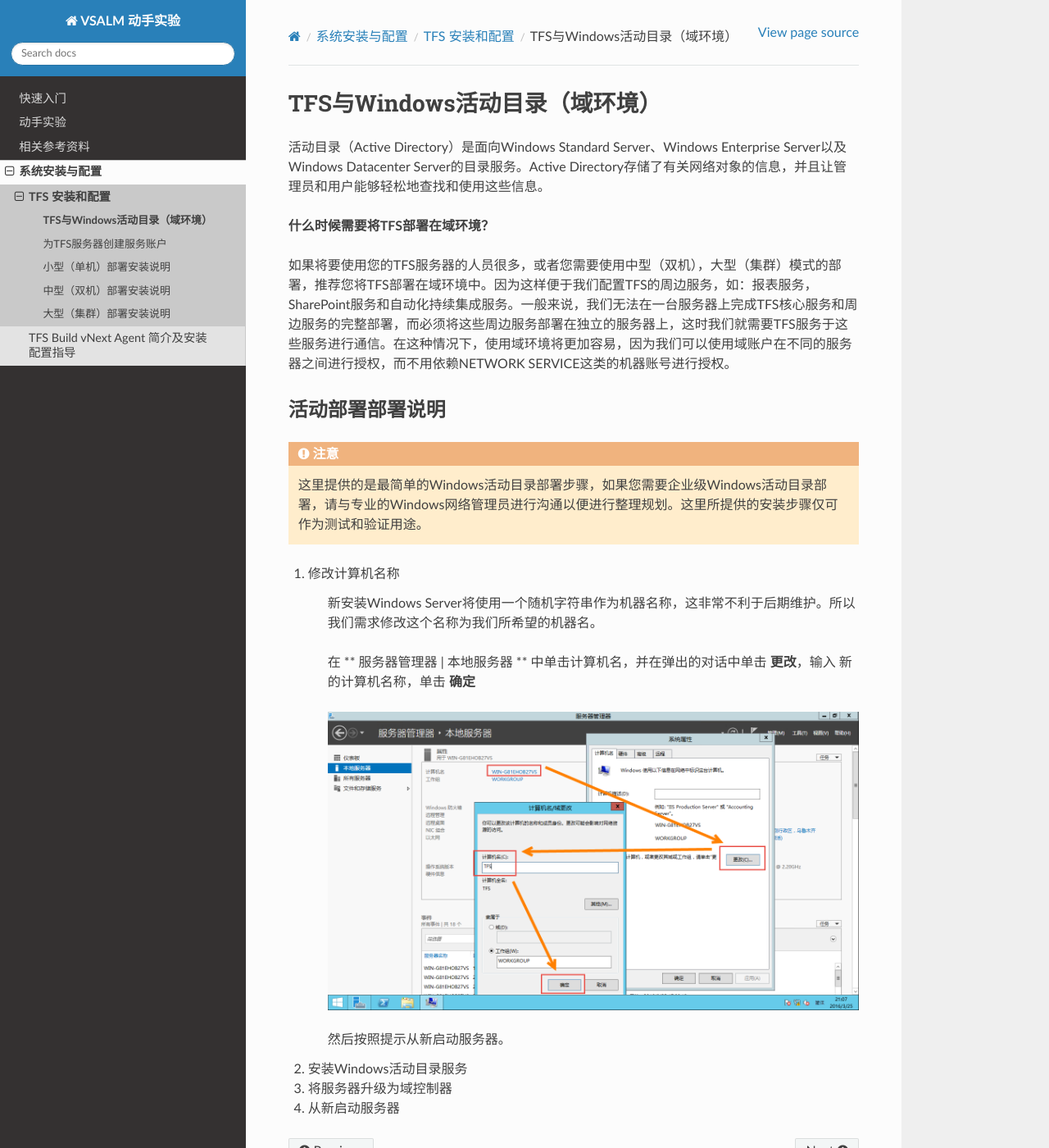
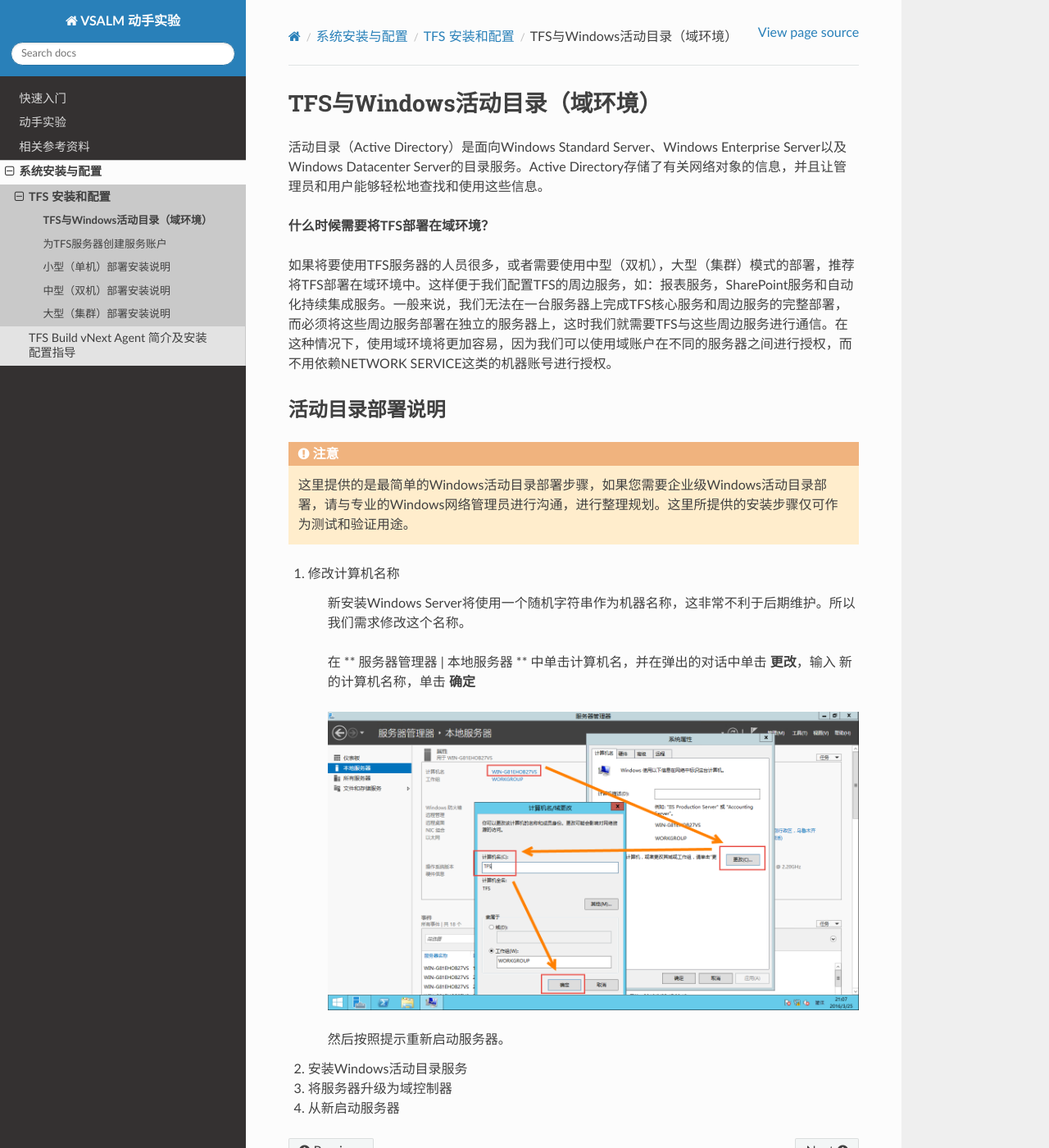
Before and after one commit to ups216/vsalm-hols, a Sphinx documentation site: the page built from docs/others/tfs-installation-ad.rst, in a window 1280 px wide and 1400 px high. Shown: the whole window at 82% size. Built offline with Sphinx 7.4.7 and the Read the Docs theme 2.0.0, drawn with Linux system fonts in a browser that asks for light colours; the version number could not be read and is left out.

Commit message:
fix typos

```diff
--- a/docs/others/tfs-installation-ad.rst
+++ b/docs/others/tfs-installation-ad.rst
@@ -5,23 +5,23 @@
 
 **什么时候需要将TFS部署在域环境？**
 
-如果将要使用您的TFS服务器的人员很多，或者您需要使用中型（双机），大型（集群）模式的部署，推荐您将TFS部署在域环境中。因为这样便于我们配置TFS的周边服务，如：报表服务，SharePoint服务和自动化持续集成服务。一般来说，我们无法在一台服务器上完成TFS核心服务和周边服务的完整部署，而必须将这些周边服务部署在独立的服务器上，这时我们就需要TFS服务于这些服务进行通信。在这种情况下，使用域环境将更加容易，因为我们可以使用域账户在不同的服务器之间进行授权，而不用依赖NETWORK SERVICE这类的机器账号进行授权。
+如果将要使用TFS服务器的人员很多，或者需要使用中型（双机），大型（集群）模式的部署，推荐将TFS部署在域环境中。这样便于我们配置TFS的周边服务，如：报表服务，SharePoint服务和自动化持续集成服务。一般来说，我们无法在一台服务器上完成TFS核心服务和周边服务的完整部署，而必须将这些周边服务部署在独立的服务器上，这时我们就需要TFS与这些周边服务进行通信。在这种情况下，使用域环境将更加容易，因为我们可以使用域账户在不同的服务器之间进行授权，而不用依赖NETWORK SERVICE这类的机器账号进行授权。
 
-活动部署部署说明
+活动目录部署说明
 ++++++++++++++++++++++++++
 
 .. attention::
-    这里提供的是最简单的Windows活动目录部署步骤，如果您需要企业级Windows活动目录部署，请与专业的Windows网络管理员进行沟通以便进行整理规划。这里所提供的安装步骤仅可作为测试和验证用途。
+    这里提供的是最简单的Windows活动目录部署步骤，如果您需要企业级Windows活动目录部署，请与专业的Windows网络管理员进行沟通，进行整理规划。这里所提供的安装步骤仅可作为测试和验证用途。
 
 1. 修改计算机名称
 
-    新安装Windows Server将使用一个随机字符串作为机器名称，这非常不利于后期维护。所以我们需求修改这个名称为我们所希望的机器名。
+    新安装Windows Server将使用一个随机字符串作为机器名称，这非常不利于后期维护。所以我们需求修改这个名称。
 
     在 ** 服务器管理器 | 本地服务器 ** 中单击计算机名，并在弹出的对话中单击 **更改**，输入 新的计算机名称，单击 **确定**
 
     .. figure:: images/ad-install-01-changecomputername.png
 
-    然后按照提示从新启动服务器。
+    然后按照提示重新启动服务器。
 
 2. 安装Windows活动目录服务
 
--- a/docs/others/tfs-installation.rst
+++ b/docs/others/tfs-installation.rst
@@ -7,7 +7,7 @@
 
     本文档适用于：
 
-    * Team Foundation Server 2015 Update 2 RC2.
+    * Team Foundation Server 2015 Update 2.
 
 TFS 技术架构
 ~~~~~~~~~~~~~~~~~~~~~~~~~~~~~~~~
```
